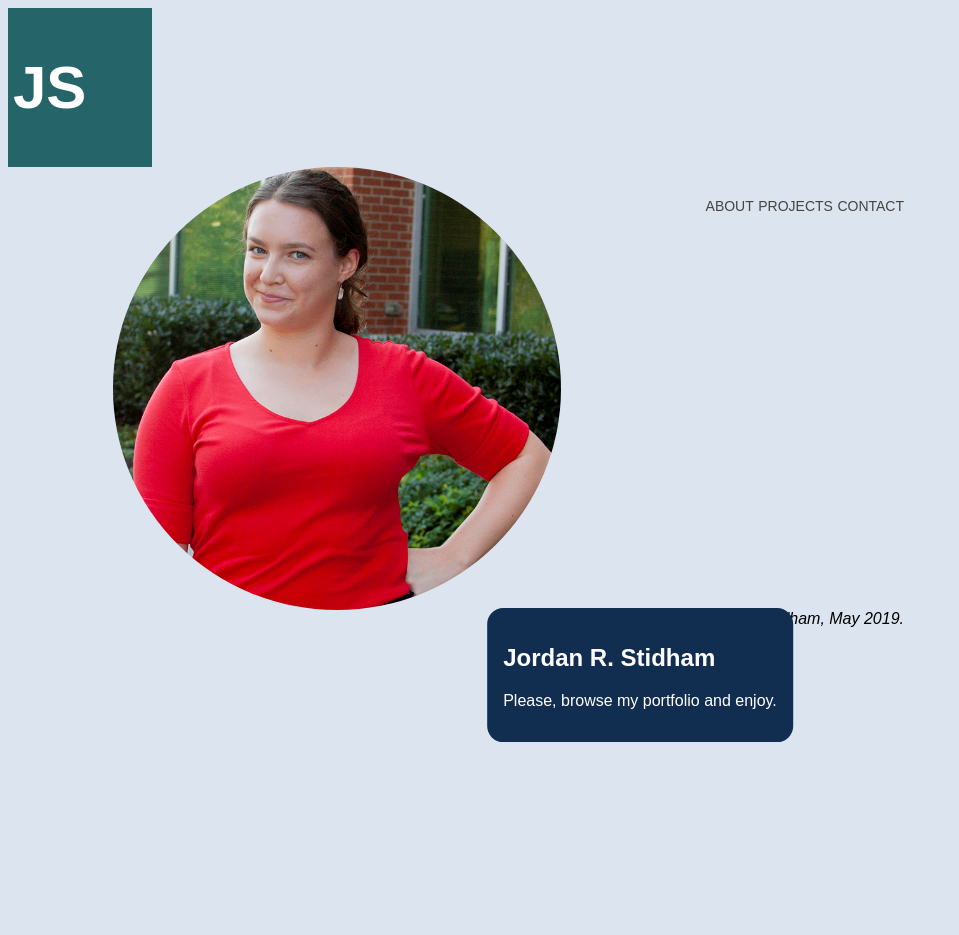
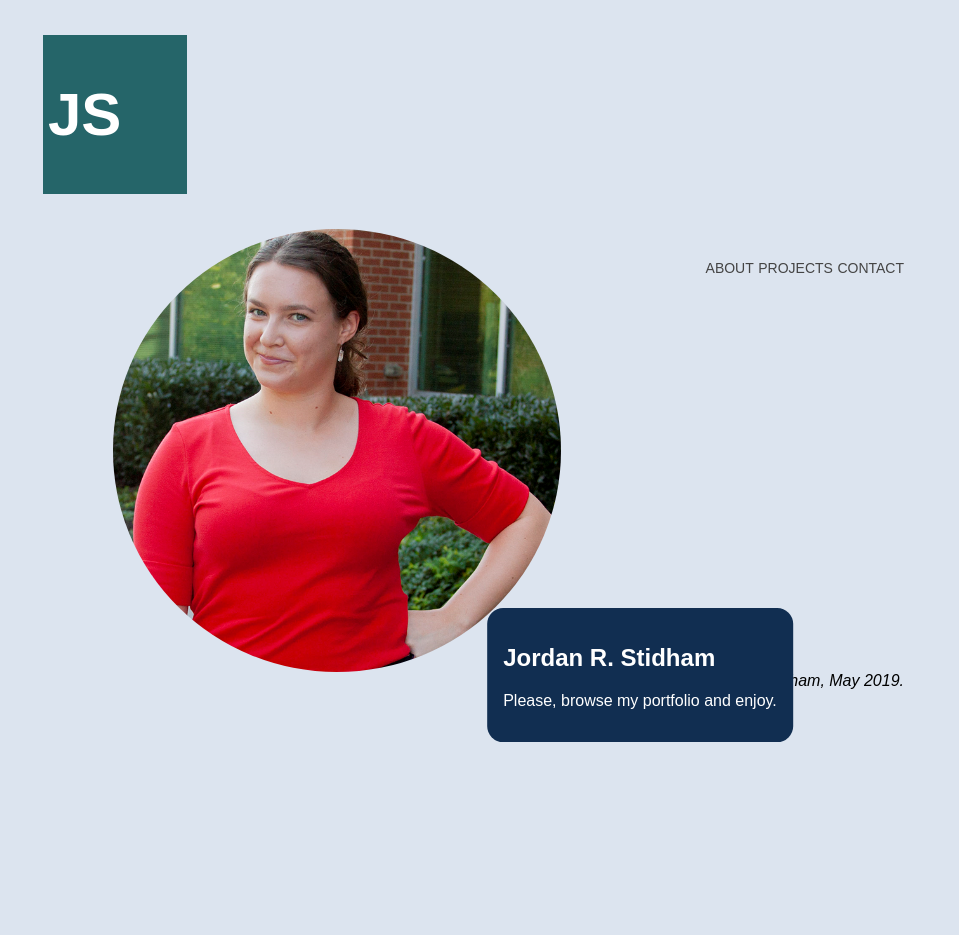
Before and after one commit to jordanstidham/PORTFOLIO, a Jekyll site: the page built from README.md, in a window 1280 px wide. Shown: the whole page, without its empty margins (0-959 px from the left). Built offline with Jekyll 4.4.1, drawn with Linux system fonts in a browser that asks for light colours; our own code applies the rules of GitHub Pages for plain Markdown files; before the commit the page ends 908 px from its top, so only the background shows below that.

Commit message:
Update main.css

```diff
--- a/css/main.css
+++ b/css/main.css
@@ -15,6 +15,7 @@ body {
     padding: 5px 5px 5px 5px;
     font-size: 30px;
     width: 15%;
+    margin: 35px;
 }
 
 /*navbar style*/
```
